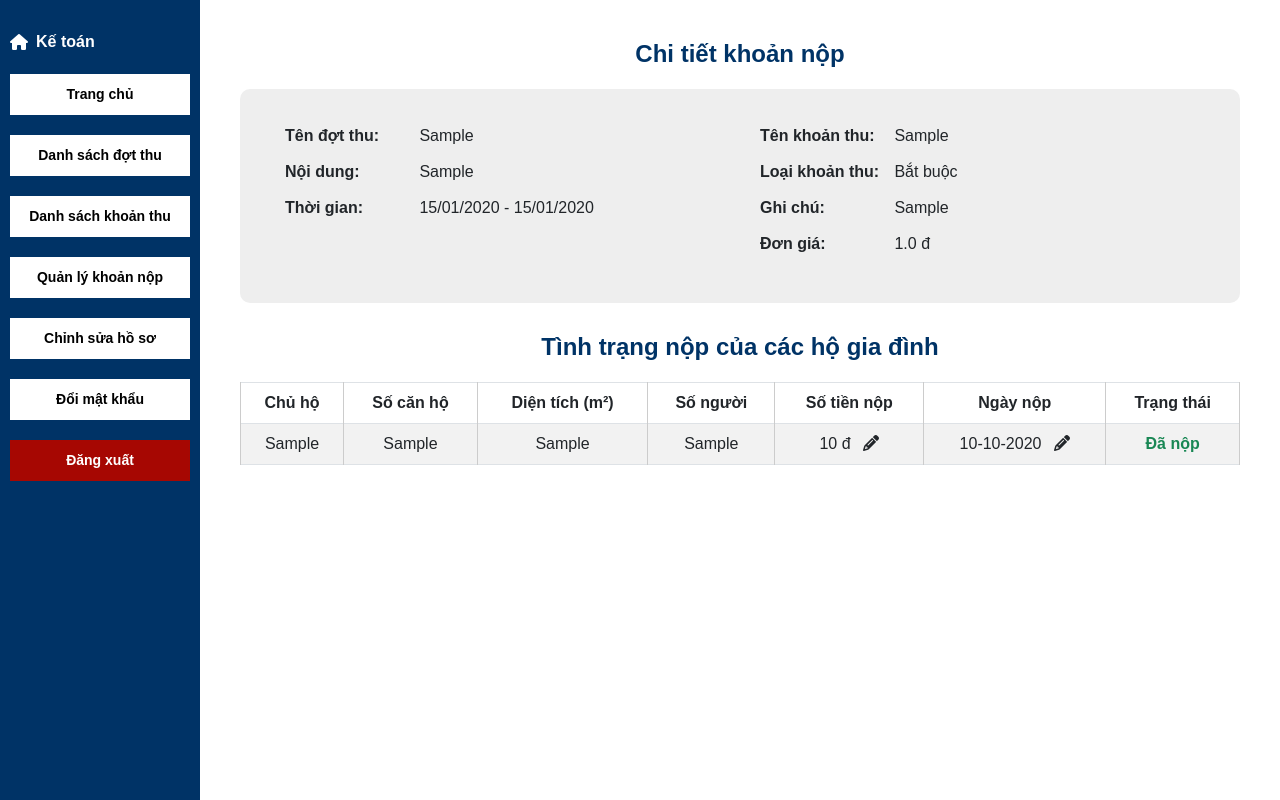
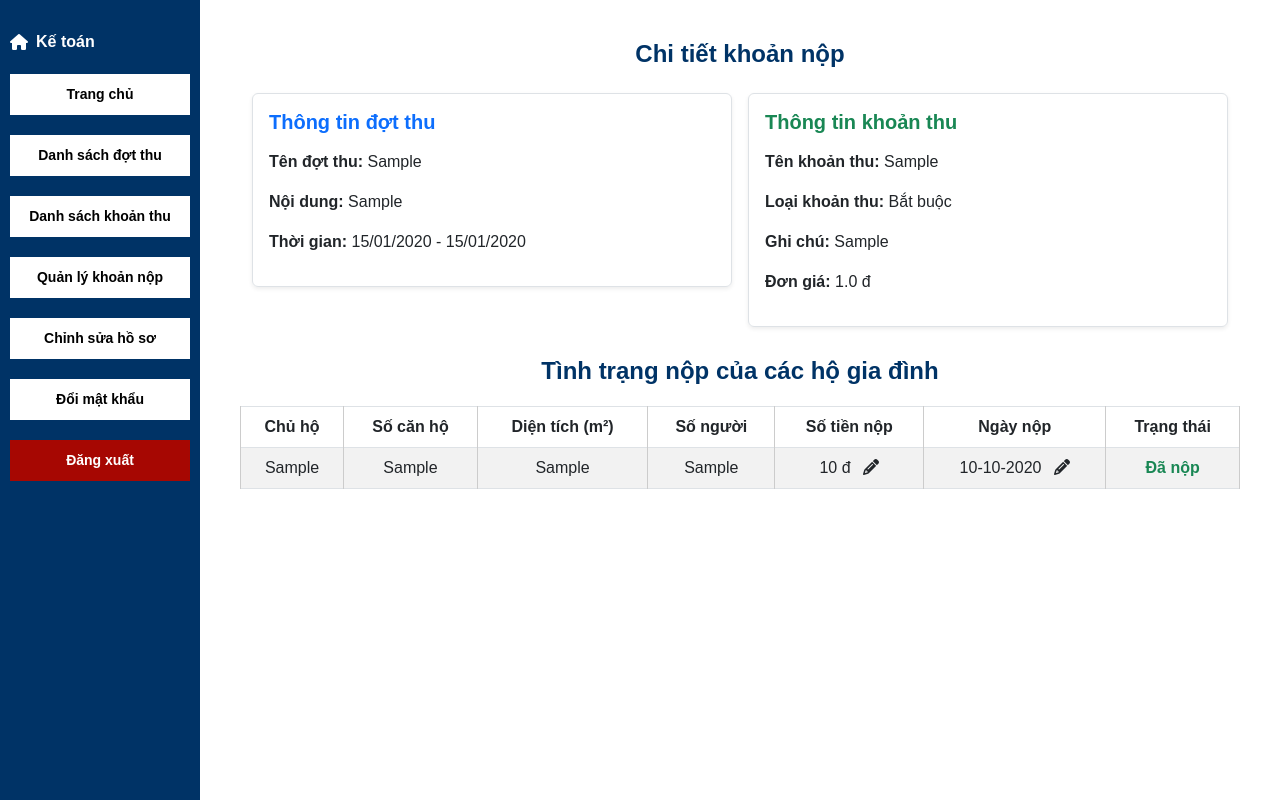
Before and after one commit to hungtn21/Gr18_QLTPChungCu, a Django app: template apartment_management/templates/thu_phi/khoannop_details.html in a window 1280 px wide. Run offline with Django 5.2, Linux system fonts and the light colour scheme; tables that the repository leaves empty hold one stand-in row (values such as "Sample post"); the template is opened without the code that fills it: values that come from a table or form of the project are taken from there, most other values are stand-ins (such as "Sample title", 1, 10 or a date in 2020).

Commit message:
Resolve conflicts merge

```diff
--- a/apartment_management/templates/thu_phi/khoannop_details.html
+++ b/apartment_management/templates/thu_phi/khoannop_details.html
@@ -95,19 +95,26 @@
 <h2 class="section-title" style="margin-top: 0;">Chi tiết khoản nộp</h2>
 
 
-<div class="info-box">
-    <div class="row-info">
-        <!-- Cột trái -->
-        <div class="info-col">
+<div class="container mt-4">
+
+    <div class="row g-3">
+        <!-- Cột trái: Đợt thu -->
+        <div class="col-md-6">
+            <div class="border rounded p-3 shadow-sm">
+                <h5 class="fw-bold text-primary mb-3">Thông tin đợt thu</h5>
                 <p><strong>Tên đợt thu:</strong> {{ dot_thu.ten_dot_thu }}</p>
                 <p><strong>Nội dung:</strong> {{ dot_thu.noi_dung }}</p>
                 <p><strong>Thời gian:</strong>
-                {{ dot_thu.thoi_gian_bat_dau|date:"d/m/Y" }} - {{ dot_thu.thoi_gian_ket_thuc|date:"d/m/Y" }}
+                    {{ dot_thu.thoi_gian_bat_dau|date:"d/m/Y" }} -
+                    {{ dot_thu.thoi_gian_ket_thuc|date:"d/m/Y" }}
                 </p>
             </div>
+        </div>
 
-        <!-- Cột phải -->
-        <div class="info-col">
+        <!-- Cột phải: Khoản thu -->
+        <div class="col-md-6">
+            <div class="border rounded p-3 shadow-sm">
+                <h5 class="fw-bold text-success mb-3">Thông tin khoản thu</h5>
                 <p><strong>Tên khoản thu:</strong> {{ khoan_thu.ten_khoan_thu }}</p>
                 <p><strong>Loại khoản thu:</strong> {{ khoan_thu.loai_khoan_thu }}</p>
                 <p><strong>Ghi chú:</strong> {{ khoan_thu.ghi_chu }}</p>
@@ -117,7 +124,7 @@
             </div>
         </div>
     </div>
-
+</div>
 
 <h2 class="section-title">Tình trạng nộp của các hộ gia đình</h2>
 <table class="table table-bordered table-striped">
```
Lines whose indentation alone changed are shown as unchanged.
